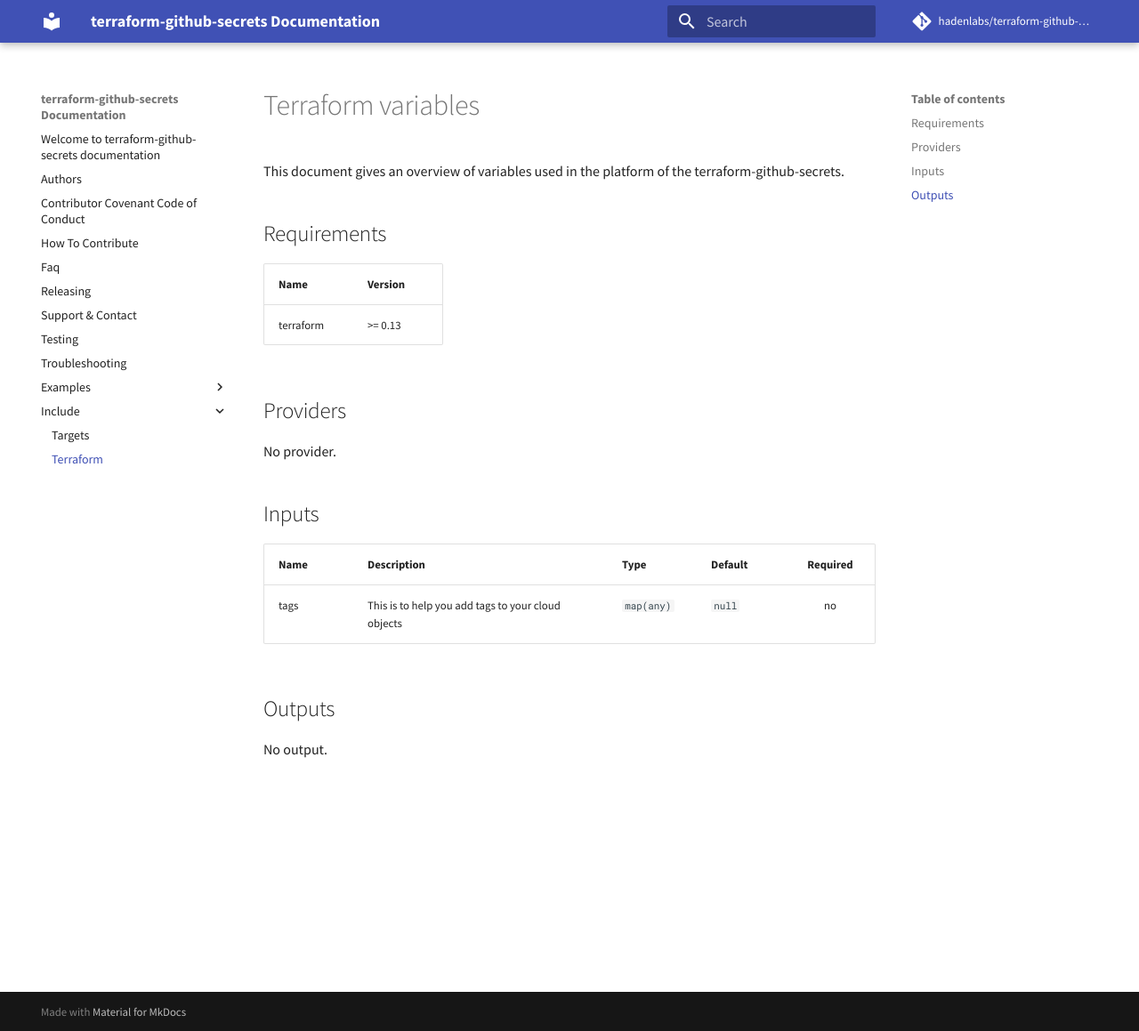
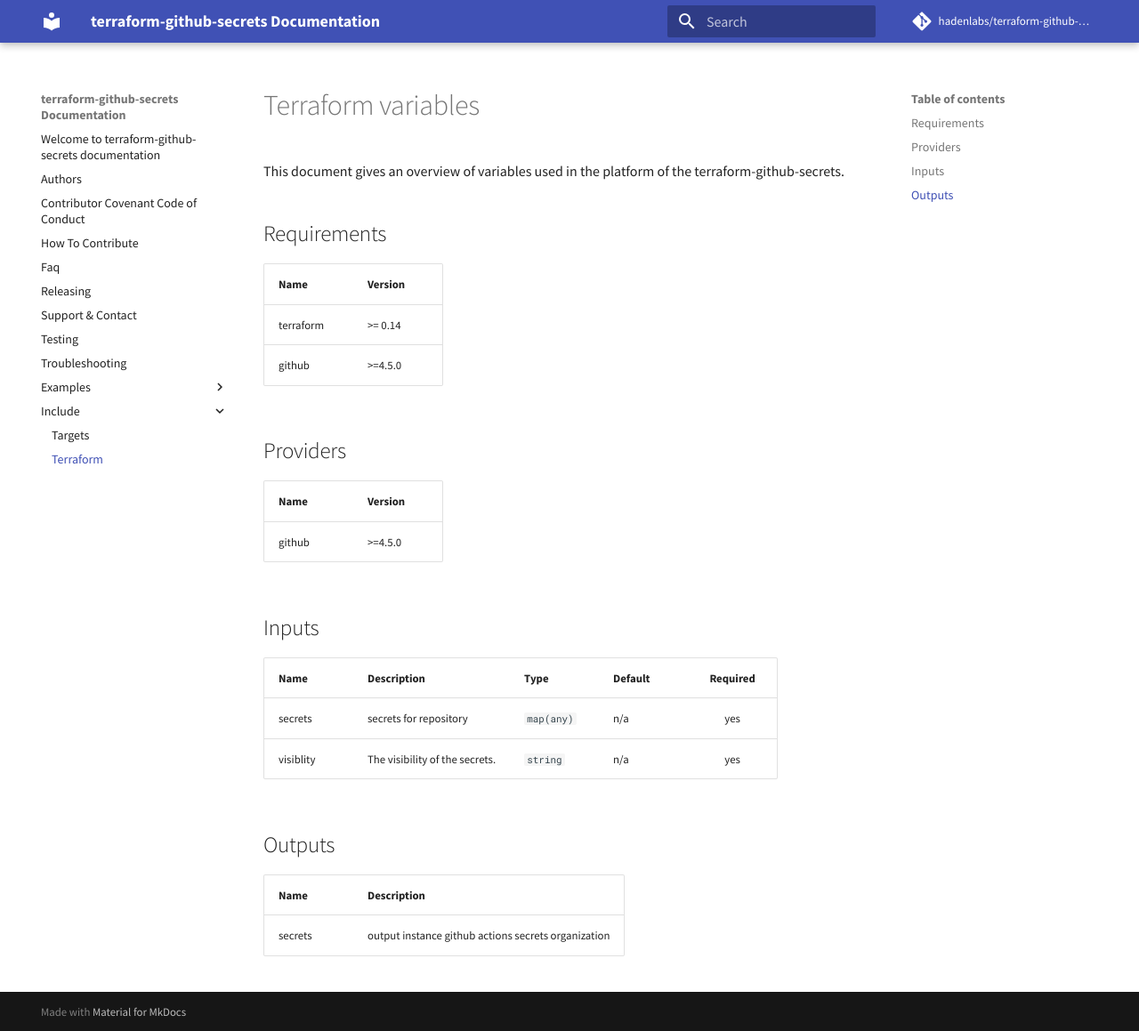
Before and after one commit to hadenlabs/terraform-github-secrets, an MkDocs documentation site: the page built from docs/include/terraform.md, in a window 1280 px wide and 1159 px high. Shown: the whole window at 89% size. Built offline with MkDocs 1.6.1 and Material for MkDocs 9.7.7, drawn with Linux system fonts in a browser that asks for light colours; comment, search, counter and statistics services are not loaded.

```diff
--- a/docs/include/terraform.md
+++ b/docs/include/terraform.md
@@ -5,18 +5,24 @@ This document gives an overview of variables used in the platform of the terrafo
 
 | Name | Version |
 |------|---------|
-| terraform | >= 0.13 |
+| terraform | >= 0.14 |
+| github | >=4.5.0 |
 
 ## Providers
 
-No provider.
+| Name | Version |
+|------|---------|
+| github | >=4.5.0 |
 
 ## Inputs
 
 | Name | Description | Type | Default | Required |
 |------|-------------|------|---------|:--------:|
-| tags | This is to help you add tags to your cloud objects | `map(any)` | `null` | no |
+| secrets | secrets for repository | `map(any)` | n/a | yes |
+| visiblity | The visibility of the secrets. | `string` | n/a | yes |
 
 ## Outputs
 
-No output.
+| Name | Description |
+|------|-------------|
+| secrets | output instance github actions secrets organization |
```
Also changed, not shown: README.md (+20 -6 lines).
